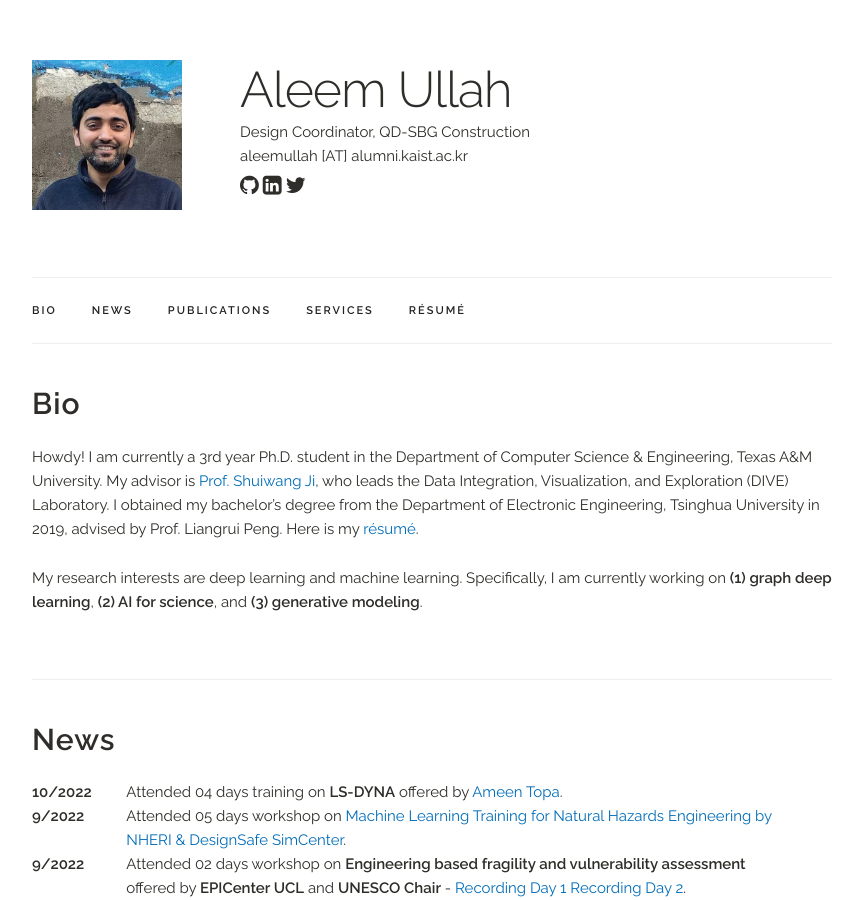
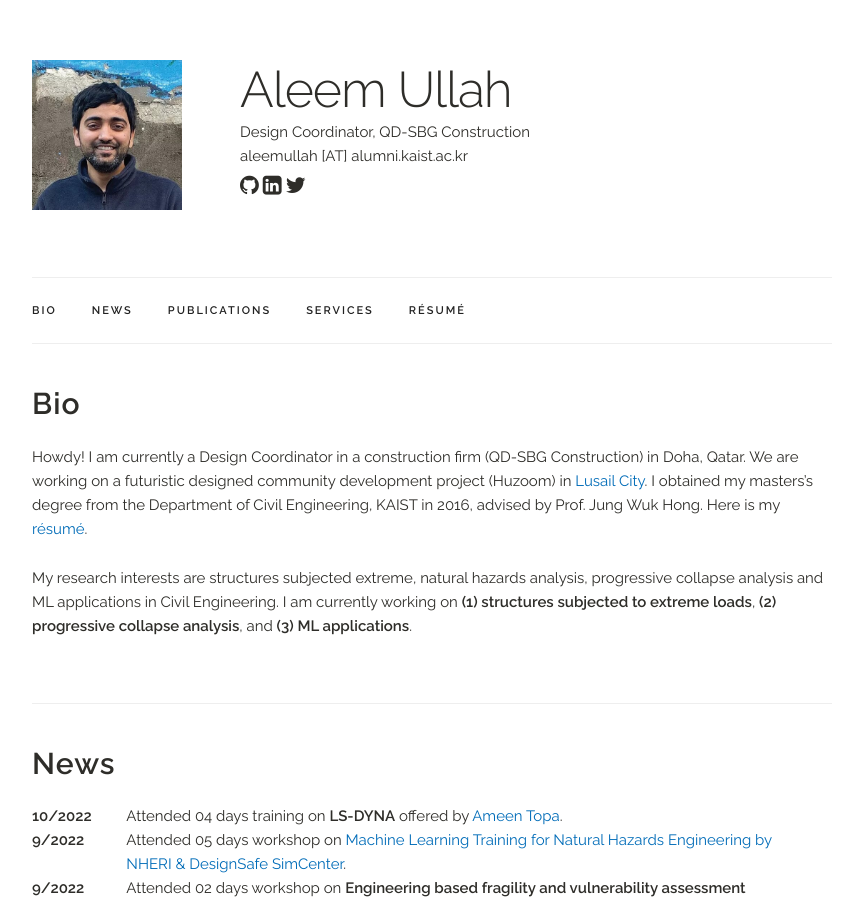
Before and after one commit to aleemulla/aleemulla.github.io, a Jekyll site: the page built from index.html, in a window 1280 px wide and 900 px high. Shown: the whole window, without its empty margins (208-1071 px from the left). Built offline with Jekyll 4.4.1, drawn with Linux system fonts in a browser that asks for light colours; a style sheet for code colours, icons or effects is not loaded.

Commit message:
eleventh commit

```diff
--- a/index.html
+++ b/index.html
@@ -6,11 +6,11 @@
 <div class="docs-section" id="bio">
   <h4><b>Bio</b></h4>
   <p>
-  Howdy! I am currently a 3rd year Ph.D. student in the Department of Computer Science & Engineering, Texas A&M University. My advisor is <a href="http://people.tamu.edu/~sji/" target="_blank">Prof. Shuiwang Ji</a>, who leads the Data Integration, Visualization, and Exploration (DIVE) Laboratory.  I obtained my bachelor’s degree from the Department of Electronic Engineering, Tsinghua University in 2019, advised by Prof. Liangrui Peng. Here is my <a href={{ "/assets/Resume_meng.pdf" | prepend: site.baseurl }} target="_blank">résumé</a>.
+  Howdy! I am currently a Design Coordinator in a construction firm (QD-SBG Construction) in Doha, Qatar. We are working on a futuristic designed community development project (Huzoom) in <a href="https://www.lusail.com/the-city-of-a-lifetime/" target="_blank">Lusail City</a>.  I obtained my masters’s degree from the Department of Civil Engineering, KAIST in 2016, advised by Prof. Jung Wuk Hong. Here is my <a href={{ "/assets/Resume_aleem.pdf" | prepend: site.baseurl }} target="_blank">résumé</a>.
   </p>
 
   <p>
-  My research interests are deep learning and machine learning. Specifically, I am currently working on <b>(1) graph deep learning</b>, <b>(2) AI for science</b>, and <b>(3) generative modeling</b>.
+  My research interests are structures subjected extreme, natural hazards analysis, progressive collapse analysis and ML applications in Civil Engineering. I am currently working on <b>(1) structures subjected to extreme loads</b>, <b>(2) progressive collapse analysis</b>, and <b>(3) ML applications</b>.
   </p>
 </div>
 
@@ -265,7 +265,7 @@
 <!-- ========== reusme ========== -->
 <div class="docs-section" id="resume">
   <h4><b>Résumé</b></h4>
-    <p>Here is my <a href={{ "/assets/Resume_meng.pdf" | prepend: site.baseurl }} target="_blank">résumé</a>.</p>
+    <p>Here is my <a href={{ "/assets/Resume_aleem.pdf" | prepend: site.baseurl }} target="_blank">résumé</a>.</p>
 
   <!-- The Timeline -->
   <ul class="timeline">
```
Also changed, not shown: 2 other files.
